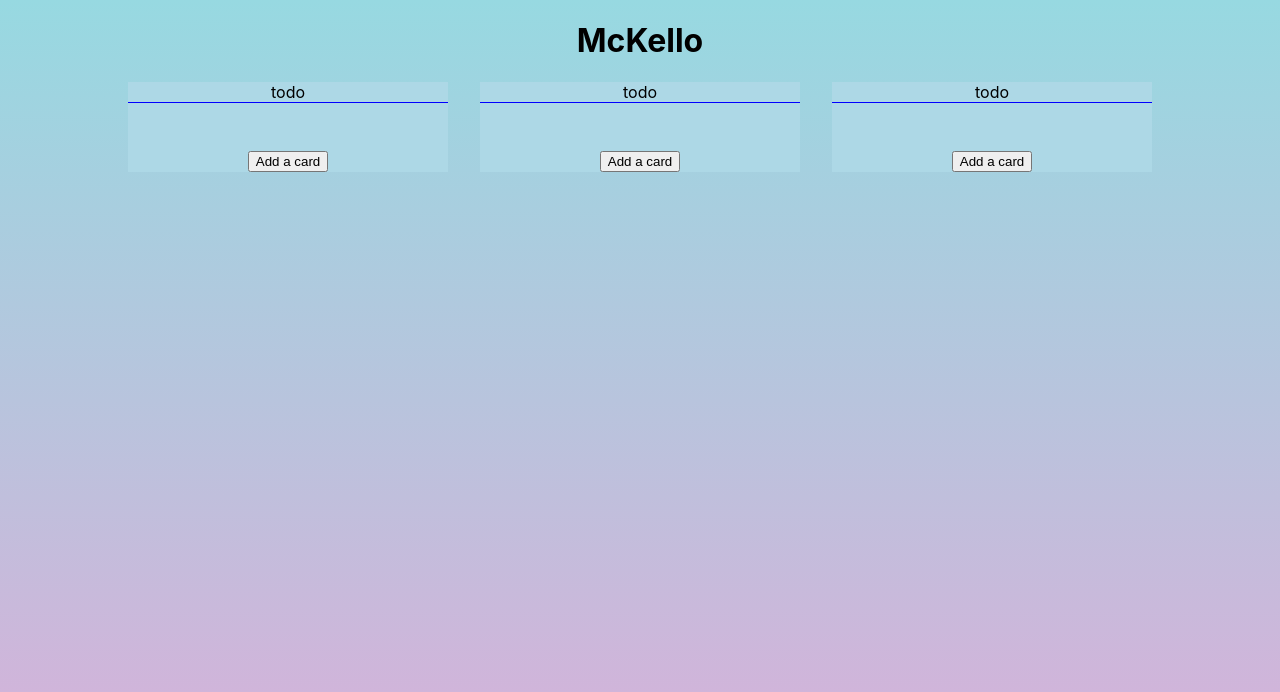
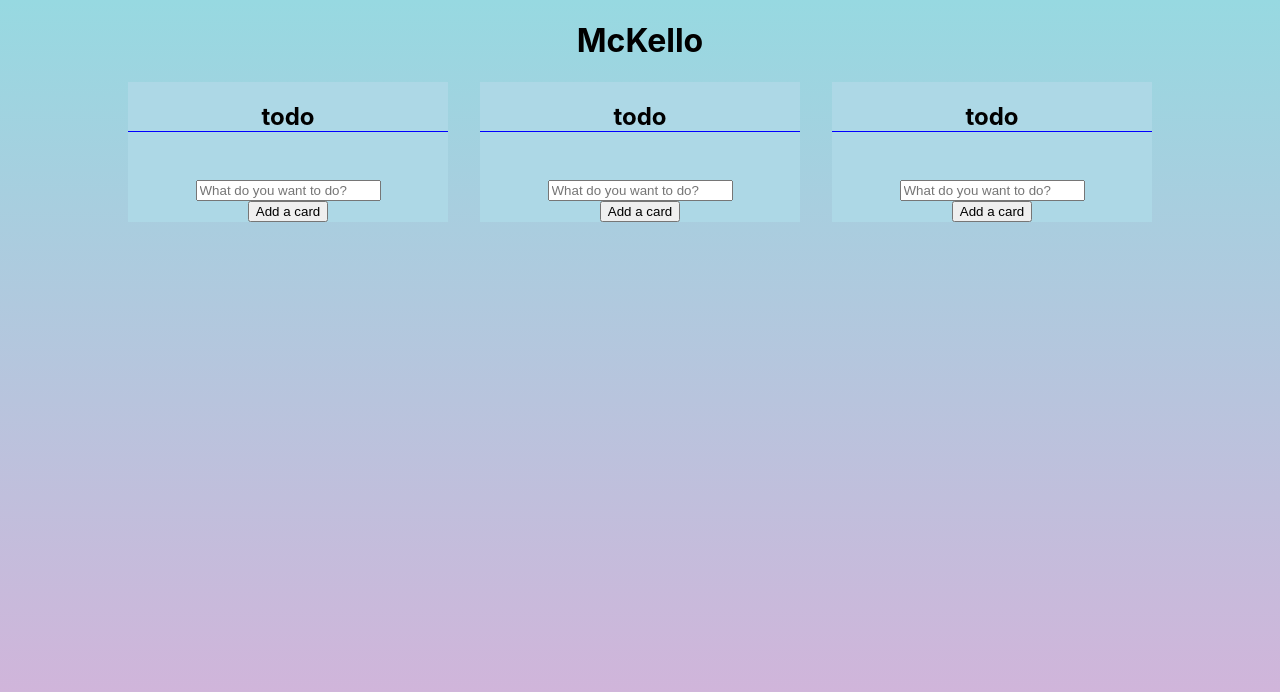
Before and after one commit to markmckenna37/react-project-board, a React (Create React App) app: page / in a window 1280 px wide. Shown: the top 692 px of the page. Built offline with nearby package versions, Linux system fonts and the light colour scheme.

Commit message:
added method for handling input change

```diff
--- a/src/App.tsx
+++ b/src/App.tsx
@@ -23,9 +23,14 @@ const initState:any = [
 
 function App() {
 
-  const [col] = React.useState(initState)
+  const [column, setColumn] = React.useState(initState)
   //TODO:
   //Method for handling input changes on add-card
+  const handleInputChange = (value:any, columnIndex: any) => {
+    const nextColumn = [...column];
+    nextColumn[columnIndex].input = value;
+    setColumn(nextColumn)
+  }
 
   //Method for handling the addition of an add card
 
@@ -35,10 +40,13 @@ function App() {
       <div className="mckello">
         <h1>McKello</h1>
         <div className="columnContainer">
-          {col.map(() => (
+          {column.map((value:any, index:any) => (
             <Column
-              label={"todo"}
-              btnLabel="Move to 'In Progress'"
+              index={index}
+              handleInputChange={handleInputChange}
+              data={value}
+              key={index}
+              btnLabel="todo"
             />
           ))}
 
--- a/src/components/Column.tsx
+++ b/src/components/Column.tsx
@@ -1,7 +1,15 @@
-const Column = (props: any) => {
+import React from "react"
+// import Card from "./Card"
+
+const Column = ({btnLabel, data, handleInputChange, index}:any) => {
     return (
         <div className="column">
-            <div className="columnTitle">{props.label}</div>
+            <h2 className="columnTitle">{btnLabel}</h2>
+            <input
+                onChange={(e:any) => handleInputChange(e.target.value, index)}
+                value={data.input}
+                placeholder="What do you want to do?"
+            />
             <button className="addCardBtn">Add a card</button>
         </div>
     )
```
